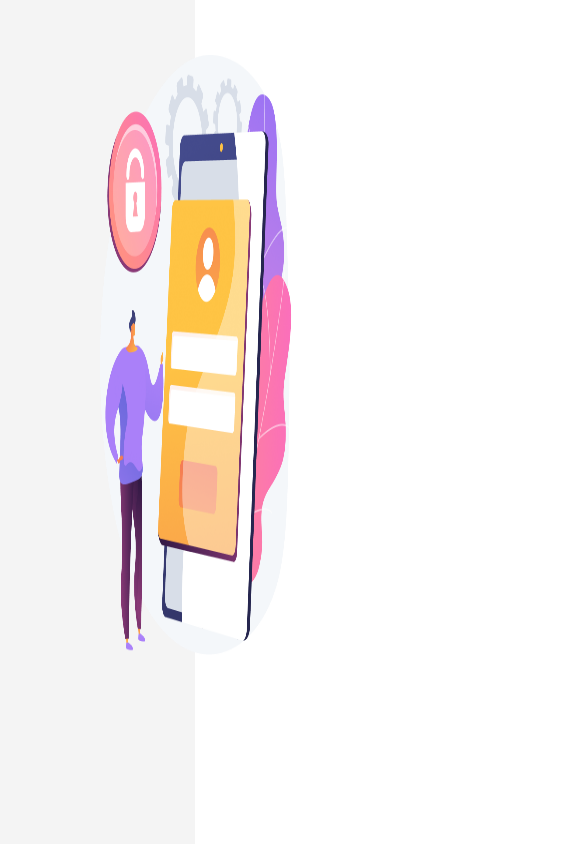
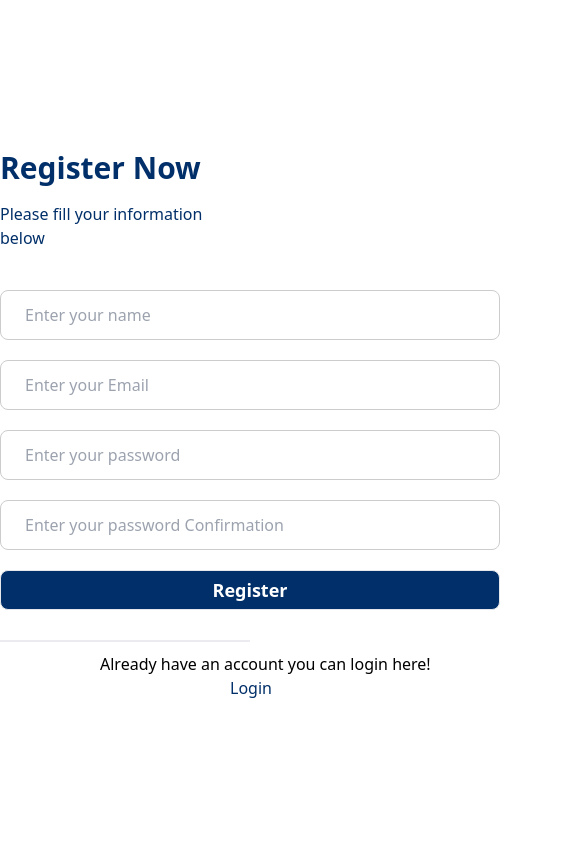
Before and after one commit to mohamed-arab1/company_website, a React (Vite) app: page /registration in a window 390 px wide. Shown: the top 844 px of the page, 585 px wide, since content can reach past the window. Built offline with nearby package versions, Linux system fonts and the light colour scheme.

Commit message:
login responsive

```diff
--- a/src/pages/Login.jsx
+++ b/src/pages/Login.jsx
@@ -15,19 +15,19 @@ export default function Login() {
     return (
         <>
        <div className="login " >
-          <div className="flex flex-wrap">
-            <div className="bg-[#F4F4F4] h-[100vh] w-[50%]">
+          <div className="flex">
+            <div className="hidden lg:flex bg-[#F4F4F4] h-[100vh] w-[50%]">
               <img
                 src={LOGIN}
                 alt="img"
-               className="w-[600px] h-[600px] ml-[100px] mt-[55px]"
+               className="w-[100%] h-[600px] mt-[55px]"
               ></img>
             </div>
-            <div>
+            <div className="mx-auto">
             <form
               onSubmit={handleSubmit}
 
-              className="mt-[150px] ml-[100px] relative border-[#ECECF0] border-b-[2px]"
+              className="w-[50%] mt-[150px]  relative border-[#ECECF0] border-b-[2px]"
             >
                 <div>
                   <h1 className="font-bold text-3xl text-[#002f69] mb-4">Login</h1>
--- a/src/pages/Registration.jsx
+++ b/src/pages/Registration.jsx
@@ -17,18 +17,18 @@ export default function registration() {
   return (
     <>
       <div className="register">
-          <div className="flex flex-wrap">
-            <div className="bg-[#F4F4F4] h-[100vh] w-[50%]">
+          <div className="flex">
+            <div className="hidden lg:flex bg-[#F4F4F4] h-[100vh] w-[50%]">
               <img
                 src={LOGIN}
                 alt="img"
-                className="w-[600px] h-[600px] ml-[100px] mt-[55px]"
+                className="w-[100%] h-[600px]  mt-[55px]"
                 ></img>
             </div>
-            <div>
+            <div className="mx-auto">
             <form
              onSubmit={handleSubmit}
-             className="mt-[150px] ml-[100px] relative border-b-[2px] border-[#ECECF0] "
+             className="w-[50%] mt-[150px]  relative border-b-[2px] border-[#ECECF0] "
             >
                 <div>
                   <h1 className="font-bold text-3xl text-[#002f69] mb-4">Register Now</h1>
```
